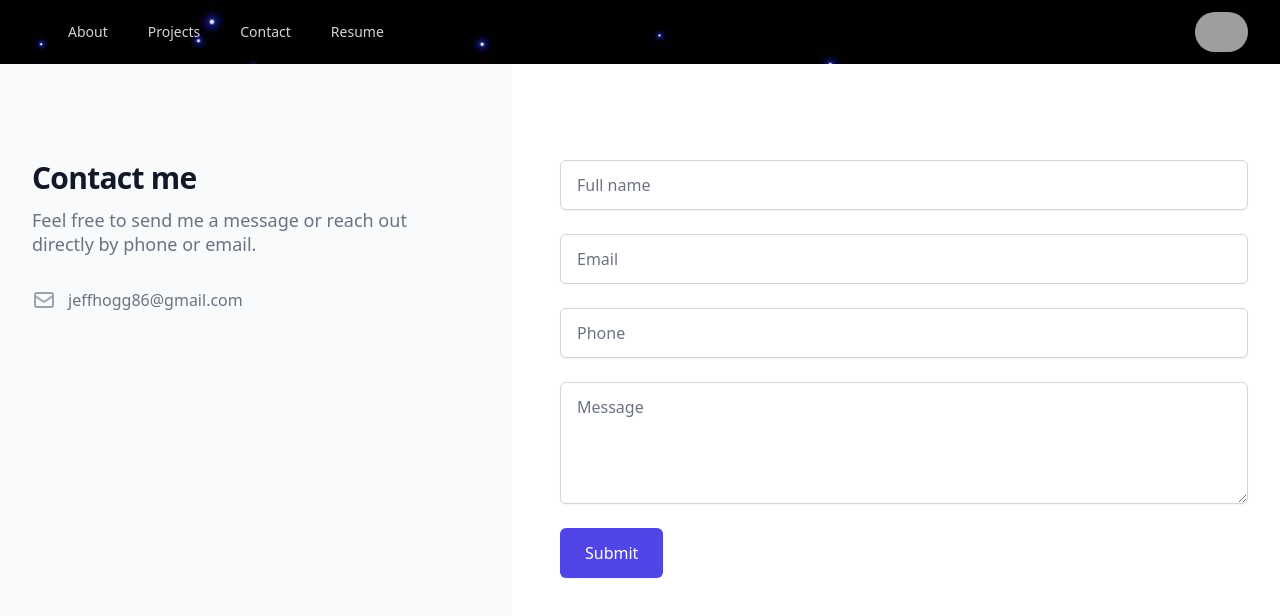
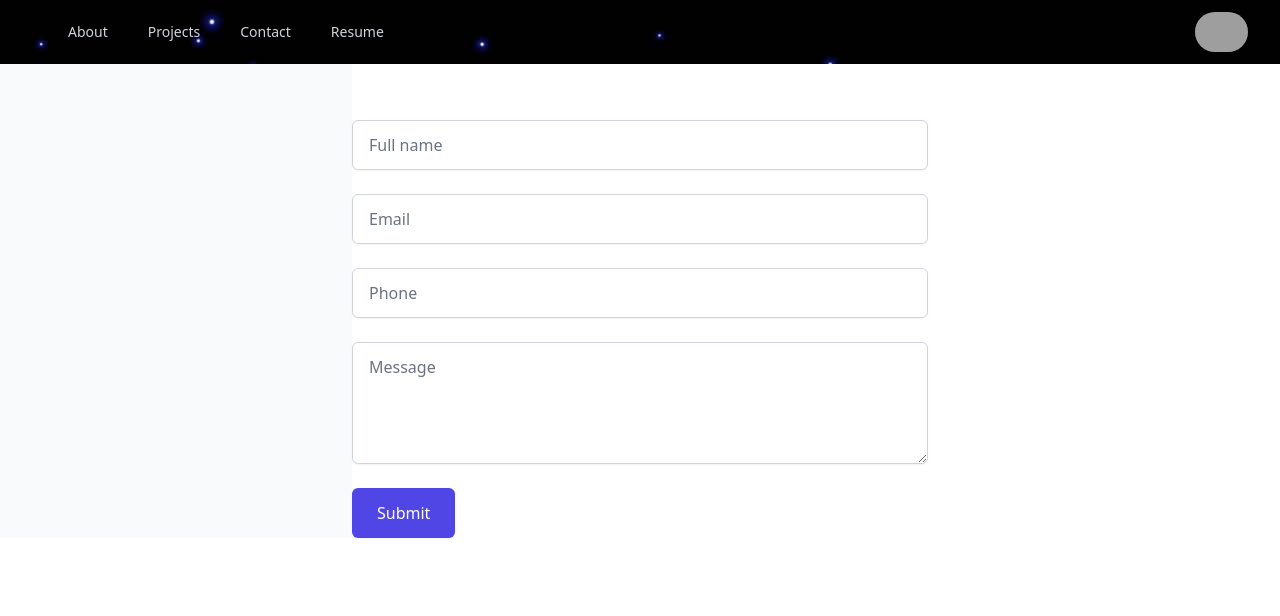
Before and after one commit to jeffreyehogg/portfolio-old, a Next.js app: page /contact in a window 1280 px wide. Shown: the top 616 px of the page. Built offline with nearby package versions, Linux system fonts and the light colour scheme; grey boxes are pictures that could not be loaded; what @tailwindcss/typography would draw is missing.

Commit message:
remove email

```diff
--- a/components/ContactForm.tsx
+++ b/components/ContactForm.tsx
@@ -6,40 +6,8 @@ export default function Example() {
       <div className="absolute inset-0">
         <div className="absolute inset-y-0 left-0 w-1/2 bg-gray-50" />
       </div>
-      <div className="relative max-w-7xl mx-auto lg:grid lg:grid-cols-5">
-        <div className="bg-gray-50 py-16 px-4 sm:px-6 lg:col-span-2 lg:px-8 lg:py-24 xl:pr-12">
-          <div className="max-w-lg mx-auto">
-            <h2 className="text-2xl font-extrabold tracking-tight text-gray-900 sm:text-3xl">
-              Contact me
-            </h2>
-            <p className="mt-3 text-lg leading-6 text-gray-500">
-              Feel free to send me a message or reach out directly by phone or
-              email.
-            </p>
-            <dl className="mt-8 text-base text-gray-500">
-              <div className="mt-3">
-                <dt className="sr-only">Email</dt>
-                <dd className="flex">
-                  <MailIcon
-                    className="flex-shrink-0 h-6 w-6 text-gray-400"
-                    aria-hidden="true"
-                  />
-                  <span className="ml-3">
-                    {' '}
-                    <a
-                      href="mailto:jeffhogg86@gmail.com"
-                      target="_blank"
-                      rel="noreferrer"
-                    >
-                      jeffhogg86@gmail.com
-                    </a>
-                  </span>
-                </dd>
-              </div>
-            </dl>
-          </div>
-        </div>
-        <div className="bg-white py-16 px-4 sm:px-6 lg:col-span-3 lg:py-24 lg:px-8 xl:pl-12">
+      <div className="relative max-w-xl mx-auto">
+        <div className="bg-white pt-14 lg:col-span-3">
           <div className="max-w-lg mx-auto lg:max-w-none">
             <form action="#" method="POST" className="grid grid-cols-1 gap-y-6">
               <div>
```
